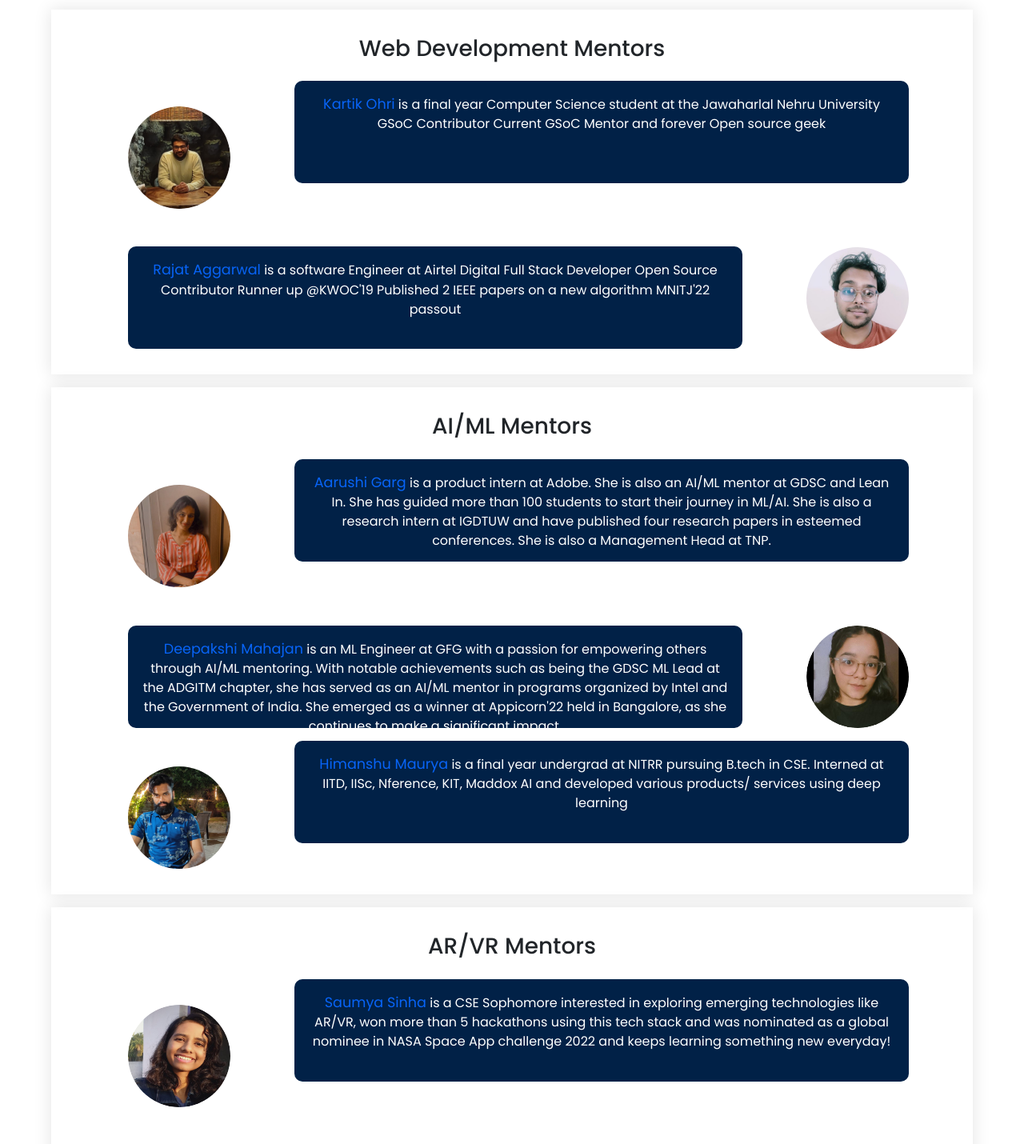
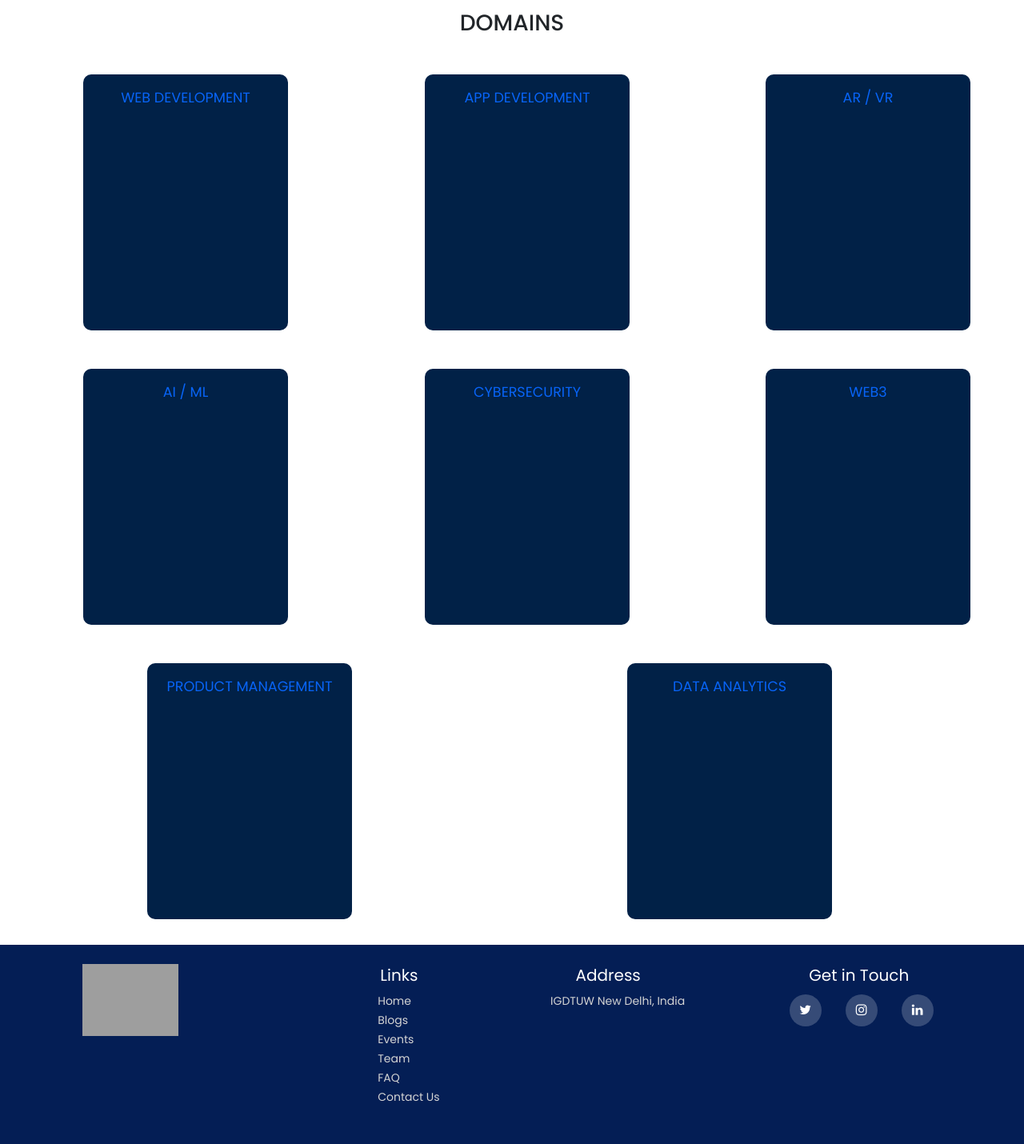
Before and after one commit to MicrosoftStudentChapterIGDTUW/reactmsc, a React (Create React App) app: page /bootcamp24 in a window 1280 px wide. Shown: the part 780-2210 px from the top of the page at 80% size. Built offline with nearby package versions, Linux system fonts and the light colour scheme; grey boxes are pictures that could not be loaded.

Commit message:
grid commit

```diff
--- a/src/Bootcamp24/Bootcamp.css
+++ b/src/Bootcamp24/Bootcamp.css
@@ -1,9 +1,13 @@
-.circlementor{
-    width:90vw;
-    margin-left: auto;
-    margin-right: auto;
-    box-shadow: 0px 0px 20px 1px rgb(0,0,0,0.1);
-  text-align: center;
-  padding: 2rem 0 2rem 0;
-  margin-top: 1rem;
+.right {
+  display: flex;
+  margin-top: 2rem;
 }
+.left {
+  display: flex;
+  margin-top: 2rem;
+}
+.bottom {
+  display: flex;
+  margin-left: 5rem;
+  margin-top: 2rem;
+}
--- a/src/Bootcamp24/Bootcamp.js
+++ b/src/Bootcamp24/Bootcamp.js
@@ -1,61 +1,31 @@
 import "./Bootcamp.css";
 import Teamleft from "./assets/Teamleft";
 import Teamright from "./assets/Teamright";
-import kartik from "../images/kartik.jpg";
-import rajat from "../images/rajat.jpeg";
-import arushi from "../images/aarushi.jpeg";
-import deepakshi from "../images/deepakshi.jpg";
-import himanshu from "../images/himanshu.jpeg";
-import saumya from "../images/saumya.jpg";
-import sidharth from "../images/siddhartha.jpg";
-import abhishek from "../images/abhishek.jpg";
-import manan from "../images/manan.jpeg";
 import Bootintro from "./assets/Bootintro";
-function Bootcamp24(){
-    return(
-        <>
-        <div className="boot">
-            <Bootintro/>
+function Bootcamp24() {
+  return (
+    <>
+      <div className="boot">
+        <Bootintro />
+      </div>
+
+      <div className="mentorsection">
+        <h3>DOMAINS</h3>
+        <div className="left">
+          <Teamleft name="WEB DEVELOPMENT" />{" "}
+          <Teamleft name="APP DEVELOPMENT" />
+          <Teamleft name="AR / VR" />
         </div>
-        <div className="mentorsection">
-            <div className="circlementor">
-                <h3>Web Development Mentors</h3>
-                <Teamleft image={kartik} name="Kartik Ohri" content=" is a final year Computer Science student at the Jawaharlal Nehru University
-                                                    GSoC Contributor
-                                                    Current GSoC Mentor and forever Open source geek"/>
-                <Teamright image={rajat} name="Rajat Aggarwal" content=" is a software Engineer at Airtel Digital
-                                                    Full Stack Developer
-                                                    Open Source Contributor
-                                                    Runner up @KWOC'19
-                                                    Published 2 IEEE papers on a new algorithm
-                                                    MNITJ'22 passout"/>
-            </div>
-            <div className="circlementor">
-                <h3>AI/ML Mentors</h3>
-                <Teamleft image={arushi} name="Aarushi Garg" content=" is a product intern at Adobe. She is also an AI/ML mentor at GDSC and Lean In. She has guided more than 100 students to start their journey in ML/AI. She is also a research intern at IGDTUW and have published four research papers in esteemed conferences. She is also a Management Head at TNP."/>
-                <Teamright image={deepakshi} name="Deepakshi Mahajan" content=" is an ML Engineer at GFG with a passion for empowering others through AI/ML mentoring. With notable achievements such as being the GDSC ML Lead at the ADGITM chapter, she has served as an AI/ML mentor in programs organized by Intel and the Government of India. She emerged as a winner at Appicorn'22 held in Bangalore, as she continues to make a significant impact."/>
-                <Teamleft image={himanshu} name="Himanshu Maurya" content=" is a final year undergrad at NITRR pursuing B.tech in CSE.
-                                                    Interned at IITD, IISc, Nference, KIT, Maddox AI and developed various products/ services using deep learning"/>
-            </div>
-            <div className="circlementor">
-                <h3>AR/VR Mentors</h3>
-                <Teamleft image={saumya} name="Saumya Sinha" content=" is a CSE Sophomore interested in exploring emerging technologies like AR/VR, won more than 5 hackathons using this tech stack and was nominated as a global nominee in NASA Space App challenge 2022 and keeps learning something new everyday!"/>
-                <Teamright image={sidharth} name="Siddhartha Satyarathi" content=" has been working in the field of AR, VR and XR along with Metaverse and Game Development from past 3 years."/>
-            </div>
-            <div className="circlementor">
-                <h3>App Development Mentors</h3>
-                <Teamleft image={abhishek} name="Abhishek Bhatt" content=" is a third-year undergrad at MAIT. AWS Cloud Club Captain and a finalist in the SIH (Smart India hackathon). He has also served as a project administrator for open-source initiatives like GsSOC (GirlScript Summer of Code) and SWOC (Script Winter of Code) as well as a mentor at hackathons."/>
-
-            </div>
-            <div className="circlementor">
-                <h3>Cyber Security Mentors</h3>
-                <Teamleft image={manan} name="Manan Jain" content=" is a red teamer/ security consultant having 6 years of experience in freelancing and 1 year experience in industry. He is OSCP, ECPTXv2, ECPPTv2, CRTO, EJPTv2 certified. He currently holds top 5 position on hackthebox in indian region. He has reported bugs to yahoo, dell, ibm, hp and many more companies."/>
-
-            </div>
-
+        <div className="right">
+          <Teamright name="AI / ML" /> <Teamright name="CYBERSECURITY" />
+          <Teamright name="WEB3" />
+        </div>{" "}
+        <div className="bottom">
+          <Teamleft name="PRODUCT MANAGEMENT" />{" "}
+          <Teamleft name="DATA ANALYTICS" />
         </div>
-
-        </>
-    )
+      </div>
+    </>
+  );
 }
 export default Bootcamp24;
--- a/src/Bootcamp24/assets/Teamleft.css
+++ b/src/Bootcamp24/assets/Teamleft.css
@@ -1,48 +1,46 @@
-.teamleft{
-    width:90vw;
+.teamleft {
+  width: 90vw;
   margin-left: auto;
   margin-right: auto;
   display: flex;
   flex-wrap: wrap;
   padding-left: 7.5vw;
-
 }
-.teamleft img{
-    width:8rem;
+/* .teamleft img {
+  width: 8rem;
   border-radius: 10px;
   display: inline-block;
   margin-right: 3rem;
   margin-top: 3rem;
   border-radius: 50%;
-}
-.teamachievementleft{
-    width:60vw;
-    height:8rem;
+} */
+.teamachievementleft {
+  width: 20vw;
+  height: 20rem;
   border-radius: 10px;
   display: inline-block;
   background-color: #012147;
   padding: 1rem;
-    color:white;
-    margin-left: 2rem;
+  color: white;
+  margin-left: 0.5rem;
+  margin-right: 2rem;
   margin-top: 1rem;
 }
-.teamachievementleft span{
+.teamachievementleft span {
   font-size: 1.1rem;
-    color:rgb(8, 100, 247);
+  color: rgb(8, 100, 247);
 }
-@media(max-width:900px)
-{
-    .teamleft{
-        width:90vw;
+@media (max-width: 900px) {
+  .teamleft {
+    width: 90vw;
     margin-left: auto;
     margin-right: auto;
     display: flex;
     flex-wrap: wrap;
-        padding-left:0;
-
+    padding-left: 0;
   }
-    .teamleft img{
-        width:8rem;
+  .teamleft img {
+    width: 8rem;
     border-radius: 10px;
     display: block;
     margin-right: auto;
@@ -50,20 +48,20 @@
     margin-top: 3rem;
     border-radius: 50%;
   }
-    .teamachievementleft{
-        width:80vw;
-        height:auto;
+  .teamachievementleft {
+    width: 80vw;
+    height: auto;
     border-radius: 10px;
     display: block;
     background-color: #012147;
     padding: 1rem;
-        color:white;
+    color: white;
     margin-left: auto;
     margin-top: 1rem;
     margin-right: auto;
   }
-    .teamachievementleft span{
+  .teamachievementleft span {
     font-size: 1.1rem;
-        color:rgb(8, 100, 247);
+    color: rgb(8, 100, 247);
   }
 }
--- a/src/Bootcamp24/assets/Teamleft.js
+++ b/src/Bootcamp24/assets/Teamleft.js
@@ -1,17 +1,14 @@
 import "./Teamleft.css";
 import nandini from "../../images/Kirti_Aggarwal.jpeg";
-function Teamleft(props){
-    return(
+function Teamleft(props) {
+  return (
     <>
       <div className="teamleft" data-aos="flip-up" data-aos-duration="1000">
-        <img src={props.image}/>
         <div className="teamachievementleft">
           <span>{props.name}</span>
-                {props.content}
         </div>
-
       </div>
     </>
-    )
+  );
 }
 export default Teamleft;
--- a/src/Bootcamp24/assets/Teamright.css
+++ b/src/Bootcamp24/assets/Teamright.css
@@ -1,47 +1,47 @@
-.teamright{
-    width:90vw;
+.teamright {
+  width: 190vw;
   margin-left: auto;
   margin-right: auto;
   display: flex;
   flex-wrap: wrap-reverse;
   padding-left: 7.5vw;
 }
-.teamright img{
-    width:8rem;
+.teamright img {
+  width: 8rem;
   border-radius: 10px;
   display: inline-block;
   margin-left: 3rem;
   margin-top: 3rem;
   border-radius: 50%;
 }
-.teamachievement{
-    width:60vw;
-    height:8rem;
+.teamachievement {
+  width: 20vw;
+  height: 20rem;
   border-radius: 10px;
   display: inline-block;
   background-color: #012147;
   padding: 1rem;
-    color:white;
+  color: white;
+  margin-left: 0.5rem;
   margin-right: 2rem;
   margin-top: 1rem;
 }
 
-.teamachievement span{
+.teamachievement span {
   font-size: 1.1rem;
-    color:rgb(8, 100, 247);
+  color: rgb(8, 100, 247);
 }
-@media(max-width:900px)
-{
-    .teamright{
-        width:90vw;
+@media (max-width: 900px) {
+  .teamright {
+    width: 90vw;
     margin-left: auto;
     margin-right: auto;
     display: flex;
     flex-wrap: wrap-reverse;
     padding-left: 0;
   }
-    .teamright img{
-        width:8rem;
+  .teamright img {
+    width: 8rem;
     border-radius: 10px;
     display: block;
     margin-left: auto;
@@ -49,21 +49,21 @@
     margin-top: 3rem;
     border-radius: 50%;
   }
-    .teamachievement{
-        width:80vw;
-        height:auto;
+  .teamachievement {
+    width: 80vw;
+    height: auto;
     border-radius: 10px;
     display: block;
     background-color: #012147;
     padding: 1rem;
-        color:white;
+    color: white;
     margin-right: auto;
     margin-left: auto;
     margin-top: 1rem;
   }
 
-    .teamachievement span{
+  .teamachievement span {
     font-size: 1.1rem;
-        color:rgb(8, 100, 247);
+    color: rgb(8, 100, 247);
   }
 }
--- a/src/Bootcamp24/assets/Teamright.js
+++ b/src/Bootcamp24/assets/Teamright.js
@@ -1,17 +1,14 @@
 import "./Teamright.css";
 import nandini from "../../images/Kirti_Aggarwal.jpeg";
-function Teamright(props){
-    return(
+function Teamright(props) {
+  return (
     <>
       <div className="teamright" data-aos="flip-up" data-aos-duration="1000">
-
         <div className="teamachievement">
           <span>{props.name}</span>
-                {props.content}
         </div>
-            <img src={props.image}/>
       </div>
     </>
-    )
+  );
 }
 export default Teamright;
```
Lines whose indentation alone changed are shown as unchanged.
